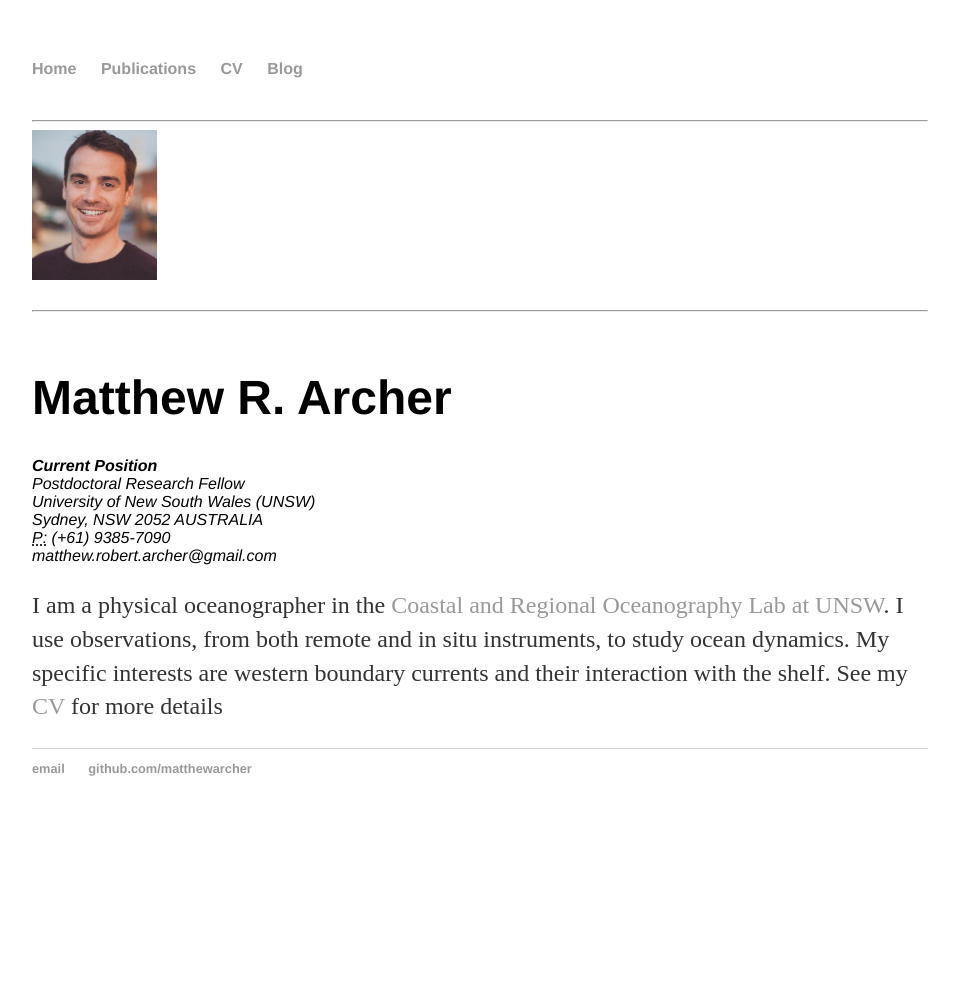
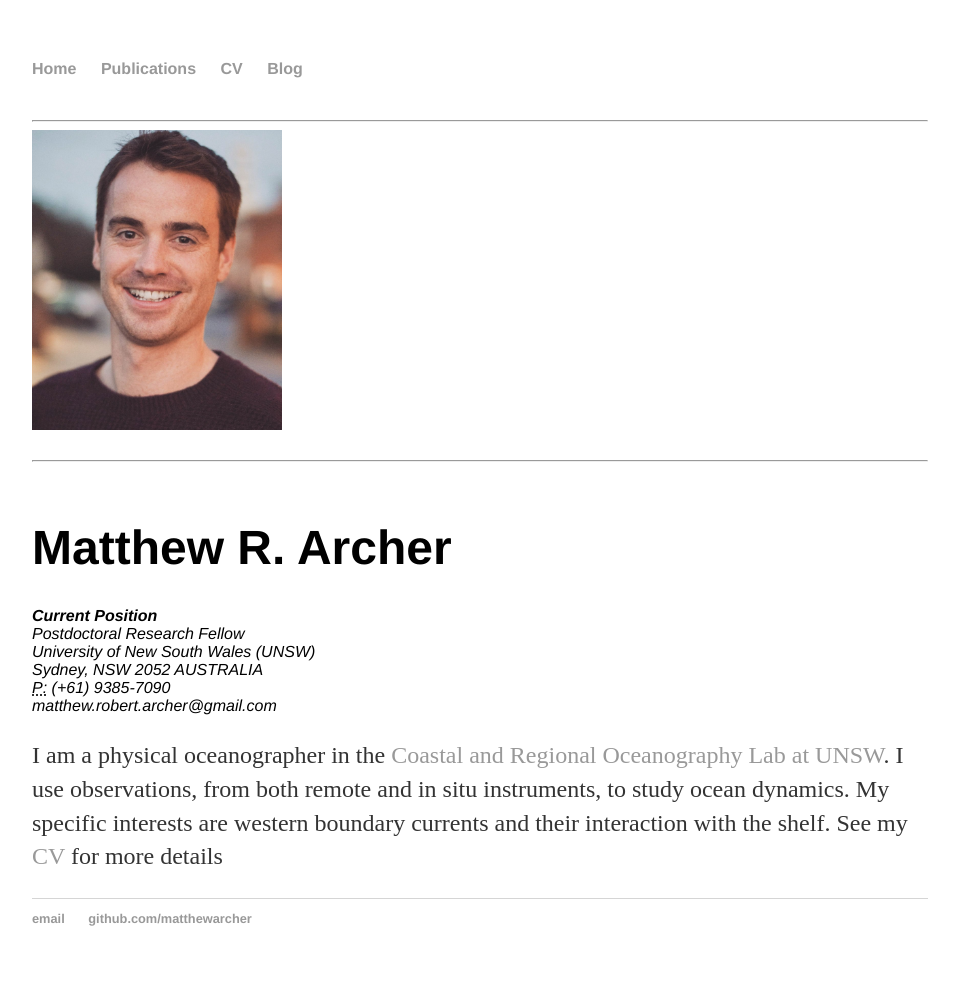
Before and after one commit to matthewarcher/matthewarcher.github.io, a Jekyll site: the page built from index.html, in a window 1280 px wide. Shown: the whole page, without its empty margins (160-1119 px from the left). Built offline with Jekyll 4.4.1, drawn with Linux system fonts in a browser that asks for light colours; before the commit the page ends 900 px from its top, so only the background shows below that.

Commit message:
Update index.html

```diff
--- a/index.html
+++ b/index.html
@@ -5,7 +5,7 @@
 <div class="blurb">
 
         <div class="col-md-4 hidden-xs hidden-sm"><br><hr></div>
-        <div class="col-xs-4 center" style="padding-bottom: 0px"><img src="/Profile_Pic_1mb.PNG" class="img-thumbnail img-circle" style="width:125px;height:150px;"></div>
+        <div class="col-xs-4 center" style="padding-bottom: 0px"><img src="/Profile_Pic_1mb.PNG" class="img-thumbnail img-circle" style="width:250px;height:300px;"></div>
         <div class="col-md-4 hidden-xs hidden-sm"><br><hr><br></div>
 
 	<h1>Matthew R. Archer</h1>
```
